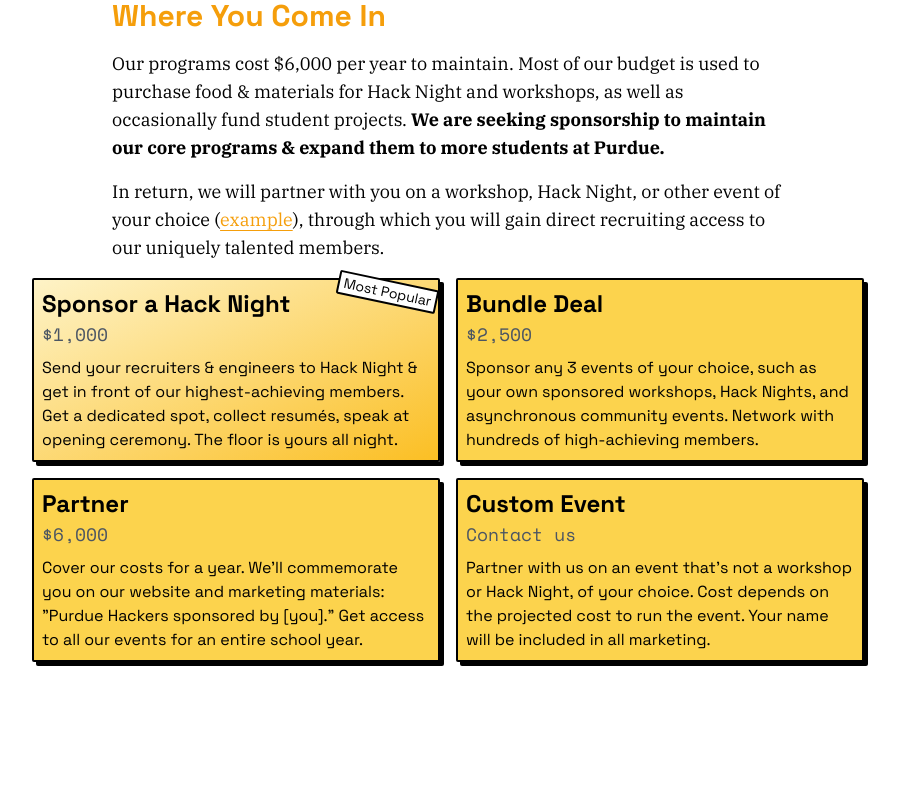
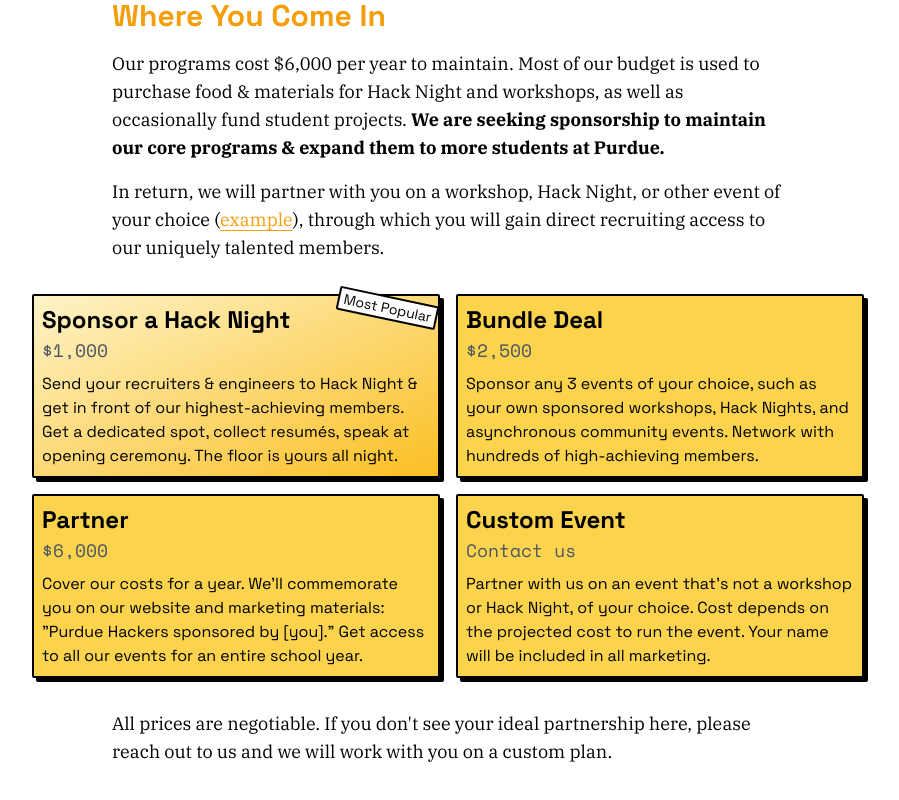
Before and after one commit to purduehackers/site, a Next.js app: page /sponsor in a window 1280 px wide. Shown: the part 2915-3715 px from the top of the page, without its empty margins (192-1091 px from the left). Before the commit the page ends 3625 px from the top, so only its background shows below. Built offline with nearby package versions, Linux system fonts and the light colour scheme.

Commit message:
Add clsx

```diff
--- a/components/sponsor/grid.tsx
+++ b/components/sponsor/grid.tsx
@@ -1,19 +1,25 @@
 import React from 'react'
+import clsx from 'clsx'
 
 export function Grid({
   children,
   largeGap,
-  overflow
+  overflow,
+  className
 }: {
   children: React.ReactNode
   largeGap?: boolean
   overflow?: boolean
+  className?: string
 }): JSX.Element {
   return (
     <div
-      className={`grid grid-cols-2 ${
-        largeGap ? 'gap-4' : 'gap-2'
-      } items-center ${overflow ? 'sponsor-overflow' : ''}`}
+      className={clsx(
+        className,
+        `grid grid-cols-2 ${largeGap ? 'gap-4' : 'gap-2'} items-center ${
+          overflow ? 'sponsor-overflow' : ''
+        }`
+      )}
     >
       {children}
     </div>
--- a/components/sponsor/sponsor.mdx
+++ b/components/sponsor/sponsor.mdx
@@ -72,7 +72,7 @@ Our programs cost $6,000 per year to maintain. Most of our budget is used to pur
 
 In return, we will partner with you on a workshop, Hack Night, or other event of your choice ([example](https://events.purduehackers.com/-hammerwars-)), through which you will gain direct recruiting access to our uniquely talented members.
 
-<Grid largeGap overflow>
+<Grid className="my-4" largeGap overflow>
 
 <Tier
   title="Sponsor a Hack Night"
@@ -99,3 +99,5 @@ In return, we will partner with you on a workshop, Hack Night, or other event of
 />
 
 </Grid>
+
+All prices are negotiable. If you don't see your ideal partnership here, please reach out to us and we will work with you on a custom plan.
--- a/package.json
+++ b/package.json
@@ -19,6 +19,7 @@
     "@types/nodemailer": "^6.4.7",
     "@vercel/analytics": "^0.1.10",
     "airtable-plusplus": "^0.3.4",
+    "clsx": "^2.0.0",
     "crypto-js": "^4.1.1",
     "dotenv": "^16.0.3",
     "github-slugger-typescript": "^1.1.0",
```
Also changed, not shown: 1 other file (tests, documents, lock files or other folders).
